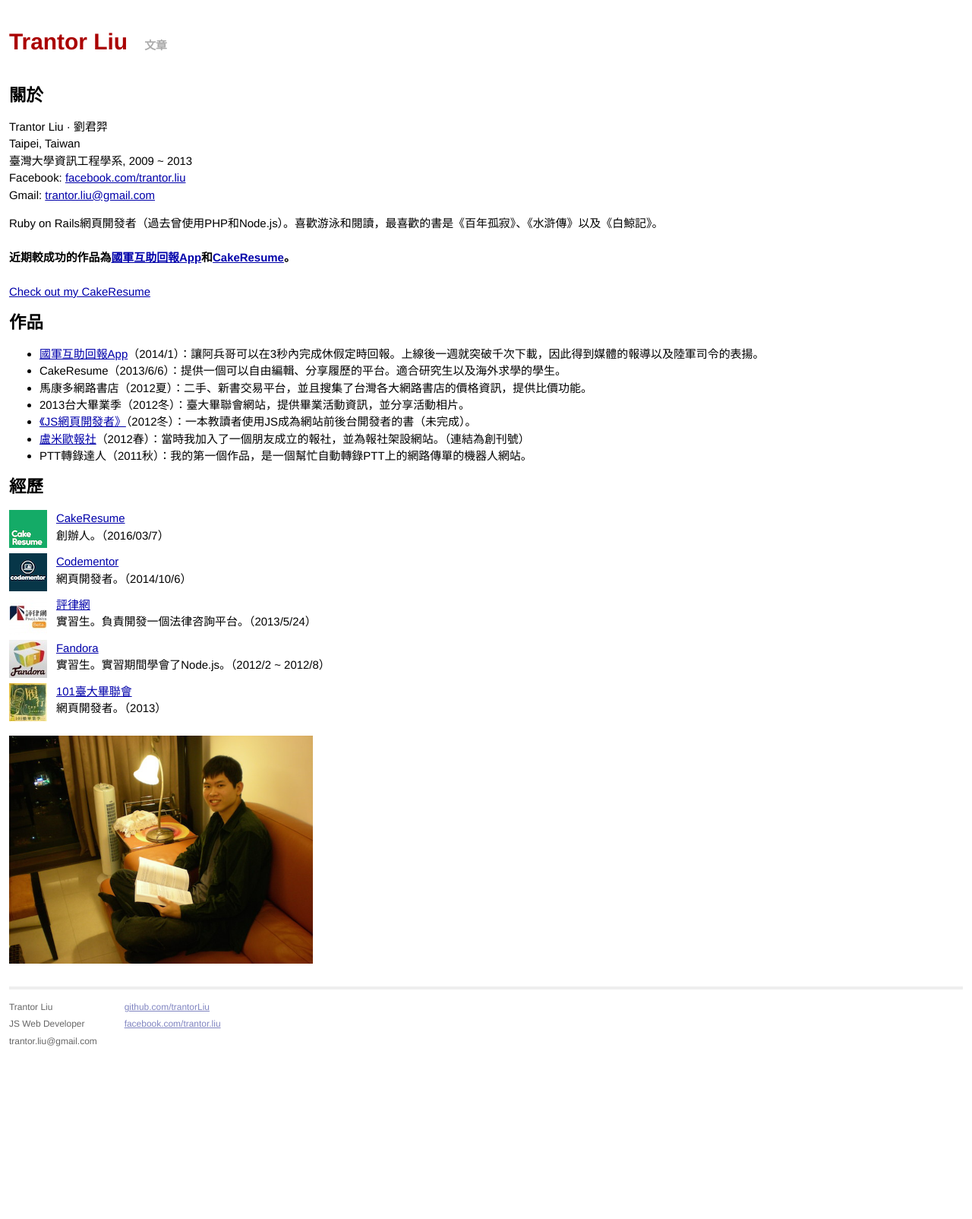
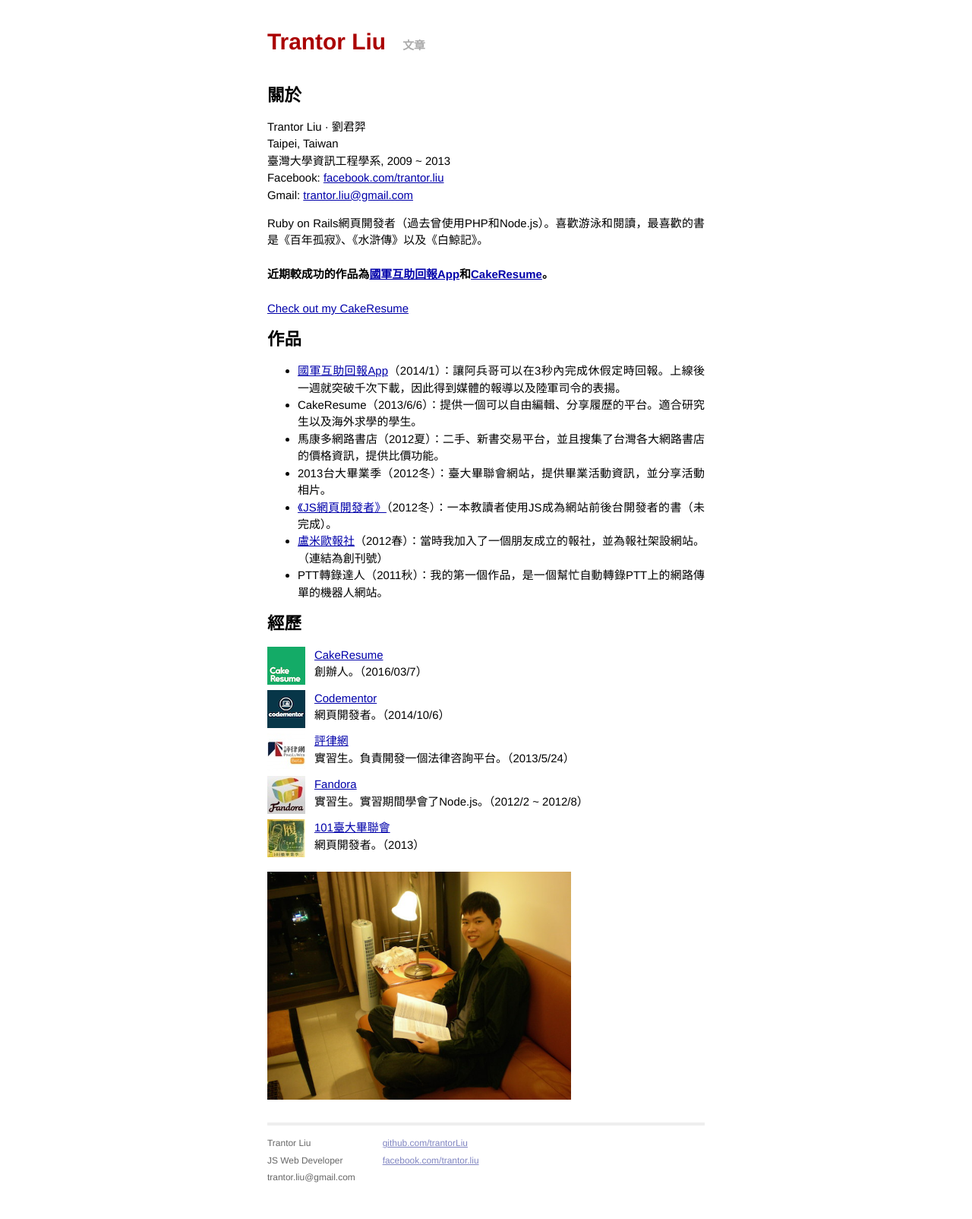
Before and after one commit to trantorLiu/trantorliu.github.io, a Jekyll site: the page built from index.html, in a window 1280 px wide. Shown: the whole page at 76% size. Built offline with Jekyll 4.4.1, drawn with Linux system fonts in a browser that asks for light colours; before the commit the page ends 1425 px from its top, so only the background shows below that.

Commit message:
Update main.css

```diff
--- a/css/main.css
+++ b/css/main.css
@@ -72,6 +72,17 @@
 }
 .job {
   margin-bottom: 12px;
+}
+
+/*****************************************************************************/
+/*
+/* Container
+/*
+/*****************************************************************************/
+
+.container {
+  max-width: 600px;
+  margin: 0 auto;
 }
 
 /*****************************************************************************/
```
